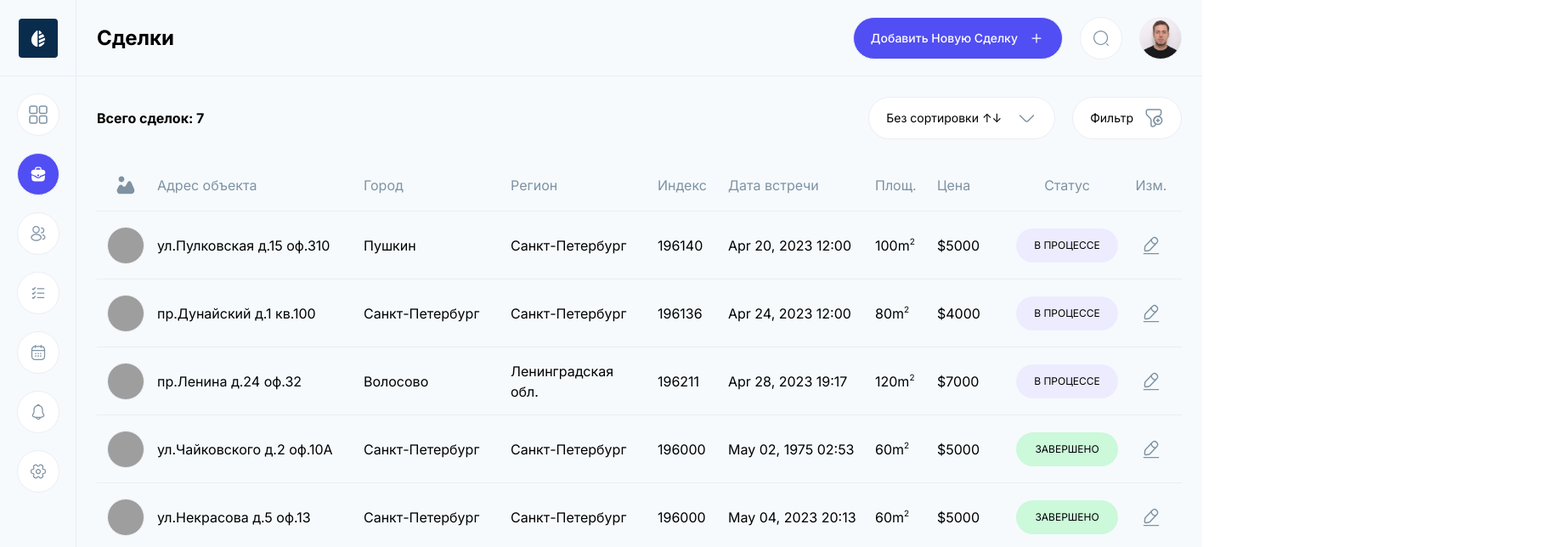
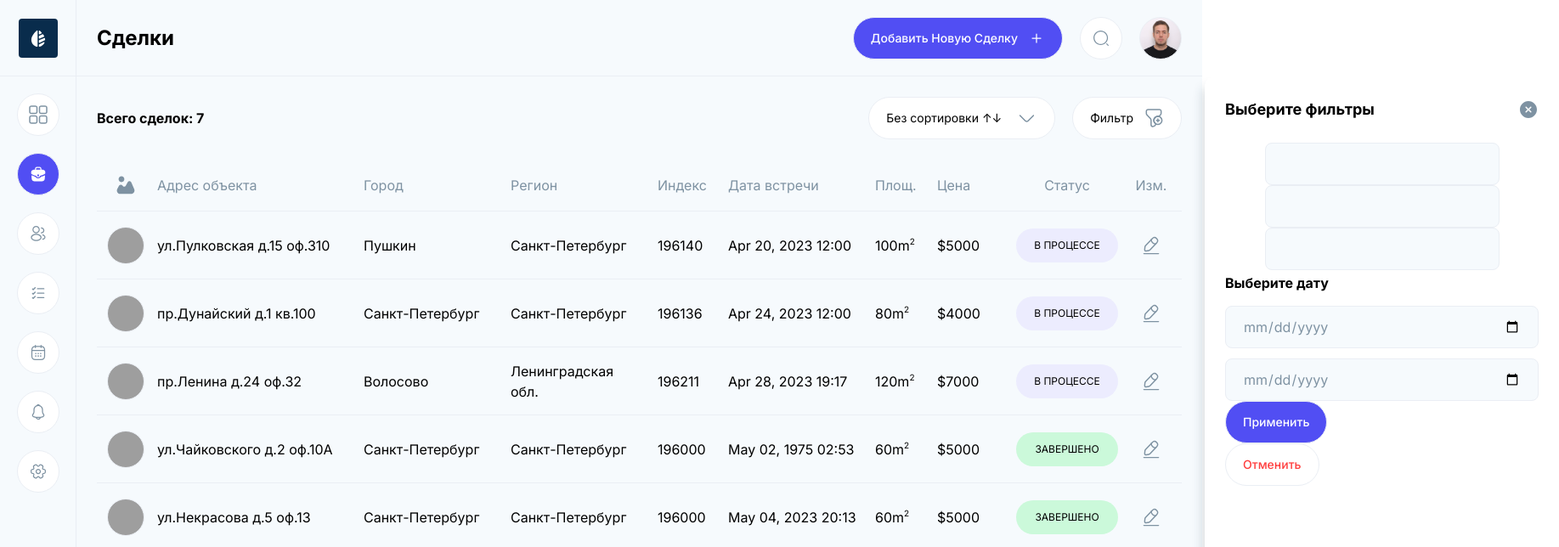
Before and after one commit to aleksey-verin/realty, a React (Vite) app: page /#/deals in a window 1280 px wide. Shown: the top 644 px of the page at 85% size, 1835 px wide, since content can reach past the window. Built offline with nearby package versions, Linux system fonts and the light colour scheme; grey boxes are pictures that could not be loaded.

Commit message:
feat: started making a popup for filtering

```diff
--- a/src/App.css
+++ b/src/App.css
@@ -219,6 +219,7 @@ aside {
 main {
   height: 100%;
   width: 100%;
+  position: relative;
 }
 
 .filters {
@@ -933,7 +934,8 @@ main {
 .form-deal select::placeholder {
   color: #7e92a2;
 }
-.form-deal input[type=datetime-local] {
+.form-deal input[type=datetime-local],
+.form-deal input[type=date] {
   font-family: inherit;
   color: #7e92a2;
 }
@@ -1035,4 +1037,63 @@ main {
   flex: 1 1 50%;
   display: flex;
   justify-content: center;
+}
+
+.filters-menu {
+  width: 417px;
+  position: absolute;
+  display: none;
+  top: 0;
+  right: -420px;
+  bottom: 0;
+  background-color: #fff;
+  box-sizing: border-box;
+  padding: 24px;
+  display: flex;
+  flex-direction: column;
+  gap: 24px;
+  border-radius: 12px 0px 0px 12px;
+  box-shadow: -8px 7px 13px -6px rgba(34, 60, 80, 0.2);
+  transition: all ease-in-out 0.3s 0s;
+}
+.filters-menu.open {
+  display: flex;
+  transition: all ease-in-out 0.3s 0s;
+  top: 0;
+  right: 0;
+  bottom: 0;
+}
+.filters-menu__title {
+  display: flex;
+  justify-content: space-between;
+  align-items: center;
+  font-size: 18px;
+  font-weight: 700;
+  line-height: 30px;
+}
+.filters-menu__title button {
+  border: none;
+  width: 24px;
+  height: 24px;
+  border-radius: 30px;
+  display: flex;
+  align-items: center;
+  justify-content: center;
+  background-color: inherit;
+  transition: all 0.2s 0s;
+  cursor: pointer;
+}
+.filters-menu__title button svg {
+  flex: 0 0 auto;
+  width: 24px;
+  height: 24px;
+}
+.filters-menu__title button:hover svg path {
+  fill: #3431e4;
+}
+
+@media (prefers-color-scheme: dark) {
+  .filters-menu {
+    background-color: #2e2e2e;
+  }
 }/*# sourceMappingURL=App.css.map */
--- a/src/App.scss
+++ b/src/App.scss
@@ -294,6 +294,7 @@ aside {
 main {
   height: 100%;
   width: 100%;
+  position: relative;
   // flex: 1 1 auto;
 }
 
@@ -1107,7 +1108,8 @@ main {
       color: $color-grey70;
     }
   }
-  & input[type='datetime-local'] {
+  & input[type='datetime-local'],
+  input[type='date'] {
     font-family: inherit;
     color: $color-grey70;
   }
@@ -1216,3 +1218,68 @@ main {
     justify-content: center;
   }
 }
+
+// ======= fake ===
+
+.filters-menu {
+  width: 417px;
+  position: absolute;
+  display: none;
+  top: 0;
+  right: -420px;
+  bottom: 0;
+  // flex: 0 0 417px;
+  background-color: $color-white;
+  box-sizing: border-box;
+  padding: 24px;
+  display: flex;
+  flex-direction: column;
+  gap: 24px;
+  border-radius: 12px 0px 0px 12px;
+  -webkit-box-shadow: -8px 7px 13px -6px rgba(34, 60, 80, 0.2);
+  -moz-box-shadow: -8px 7px 13px -6px rgba(34, 60, 80, 0.2);
+  box-shadow: -8px 7px 13px -6px rgba(34, 60, 80, 0.2);
+  transition: all ease-in-out 0.3s 0s;
+  &.open {
+    display: flex;
+    transition: all ease-in-out 0.3s 0s;
+    top: 0;
+    right: 0;
+    bottom: 0;
+  }
+  &__title {
+    display: flex;
+    justify-content: space-between;
+    align-items: center;
+    // padding: 24px 32px;
+    font-size: 18px;
+    font-weight: 700;
+    line-height: 30px;
+    & button {
+      border: none;
+      width: 24px;
+      height: 24px;
+      border-radius: 30px;
+      display: flex;
+      align-items: center;
+      justify-content: center;
+      background-color: inherit;
+      transition: all 0.2s 0s;
+      cursor: pointer;
+      & svg {
+        flex: 0 0 auto;
+        width: 24px;
+        height: 24px;
+      }
+      &:hover svg path {
+        fill: $color-blue-dark;
+      }
+    }
+  }
+}
+
+@media (prefers-color-scheme: dark) {
+  .filters-menu {
+    background-color: $color-bg-dark2;
+  }
+}
--- a/src/index.css
+++ b/src/index.css
@@ -37,6 +37,7 @@ h1 {
 
 button {
   border: none;
+  background-color: inherit;
 }
 
 button,
--- a/src/pages/Deals.tsx
+++ b/src/pages/Deals.tsx
@@ -1,4 +1,4 @@
-import { FC, useState } from 'react';
+import { FC, useMemo, useState } from 'react';
 import ImgFilter from '../components/ui/images/ImgFilter';
 import ImgUser from '../components/ui/images/ImgUser';
 import SpreadsheetItem from '../components/deals/SpreadsheetItem';
@@ -13,6 +13,8 @@ import { sortingDealsValues } from '../utils/constants/constants';
 import { useAppDispatch } from '../store/store';
 import SelectSorting from '../components/ui/buttons/SelectSorting';
 import { sortingHelper } from '../utils/helpers';
+import ButtonOval from '../components/ui/buttons/ButtonOval';
+import ImgClose from '../components/ui/images/ImgClose';
 
 interface DealsProps {}
 
@@ -23,9 +25,10 @@ const Deals: FC<DealsProps> = () => {
   const { deals, sortingType } = useSelector(selectorDeals);
 
   const [popupIsOpen, setPopupIsOpen] = useState(false);
+  const [filtersMenuIsOpen, setFiltersMenuIsOpen] = useState(false);
 
-  // const modifiedDeals = useMemo(() => sortingHelper(deals, sortingType), [deals, sortingType]);
-  const modifiedDeals = deals.length ? sortingHelper(deals, sortingType) : deals;
+  const modifiedDeals = useMemo(() => sortingHelper(deals, sortingType), [deals, sortingType]);
+  // const modifiedDeals = deals.length ? sortingHelper(deals, sortingType) : deals;
 
   const totalTasks = modifiedDeals.length;
 
@@ -57,7 +60,7 @@ const Deals: FC<DealsProps> = () => {
               <ImgArrowDown />
             </div>
           </div> */}
-          <div className="filters-filter">
+          <div className="filters-filter" onClick={() => setFiltersMenuIsOpen(!filtersMenuIsOpen)}>
             <div className="filters-filter__title">
               {contentLocal.pages.deals.filterLabel[lang]}
             </div>
@@ -105,17 +108,72 @@ const Deals: FC<DealsProps> = () => {
             ))}
           </div>
         </div>
-        {popupIsOpen && (
-          <PopupContainer
-            title={contentLocal.components.popup.dealsAddEdit.headerTitleAdd[lang]}
-            handleClosePopup={() => setPopupIsOpen(false)}>
-            <PopupAddDeals handleClosePopup={() => setPopupIsOpen(false)} />
-          </PopupContainer>
-        )}
+
+        <div className={`filters-menu ${filtersMenuIsOpen ? 'open' : ''}`}>
+          <div className="filters-menu__title">
+            <div>Выберите фильтры</div>
+            <button onClick={() => setFiltersMenuIsOpen(!filtersMenuIsOpen)}>
+              <ImgClose />
+            </button>
+          </div>
+          <div className="filters-menu__filters form-deal">
+            <form>
+              <input type="text" />
+              <input type="text" />
+
+              <input type="text" />
+              <div className="form-deal__single">
+                <label htmlFor="dealDate">Выберите дату</label>
+                <input
+                  required
+                  // value={formValues.date}
+                  // onChange={(e) => setFormValues({ ...formValues, date: e.target.value })}
+                  type="date"
+                  id="dealDate"
+                />
+                <input
+                  required
+                  // value={formValues.date}
+                  // onChange={(e) => setFormValues({ ...formValues, date: e.target.value })}
+                  type="date"
+                  id="dealDate"
+                />
+              </div>
+              <div>
+                <ButtonOval styleClass="primary-blue">Применить</ButtonOval>
+                <ButtonOval styleClass="transparent-red">Отменить</ButtonOval>
+              </div>
+            </form>
+          </div>
+          {/* <ButtonOval
+            handleClick={() => setFiltersMenuIsOpen(!filtersMenuIsOpen)}
+            styleClass="primary-blue">
+            Закрыть
+          </ButtonOval> */}
+
+          {/* <div className="details-aside__record record">
+            <div className="record-title">{asideContent.activity[lang]}</div>
+            <form action="#" className="record-form">
+              <label htmlFor="newNote">{asideContent.description[lang]}</label>
+              <input type="text" id="newNote" placeholder={asideContent.notePlaceholder[lang]} />
+              <input type="datetime-local" />
+              <label htmlFor="newImage">{asideContent.image[lang]}</label>
+              <input type="file" />
+              <ButtonOval styleClass="primary-blue">{asideContent.btnSave[lang]}</ButtonOval>
+            </form>
+          </div> */}
+        </div>
       </main>
       <footer>
         <div className="load-more"></div>
       </footer>
+      {popupIsOpen && (
+        <PopupContainer
+          title={contentLocal.components.popup.dealsAddEdit.headerTitleAdd[lang]}
+          handleClosePopup={() => setPopupIsOpen(false)}>
+          <PopupAddDeals handleClosePopup={() => setPopupIsOpen(false)} />
+        </PopupContainer>
+      )}
     </div>
   );
 };
--- a/src/pages/DealsDetails.tsx
+++ b/src/pages/DealsDetails.tsx
@@ -212,6 +212,7 @@ const DealsDetails: FC<DealsDetailsProps> = () => {
             </div>
           </div>
         </div>
+      </main>
       {popupEditIsOpen && (
         <PopupContainer
           title={contentLocal.components.popup.dealsAddEdit.headerTitleEdit[lang]}
@@ -226,7 +227,6 @@ const DealsDetails: FC<DealsDetailsProps> = () => {
           <PopupDeleteDeal deal={deal} handleClosePopup={() => setPopupDeleteIsOpen(false)} />
         </PopupContainer>
       )}
-      </main>
     </div>
   );
 };
```
Also changed, not shown: 1 other file (tests, documents, lock files or other folders). Lines whose indentation alone changed are shown as unchanged.
